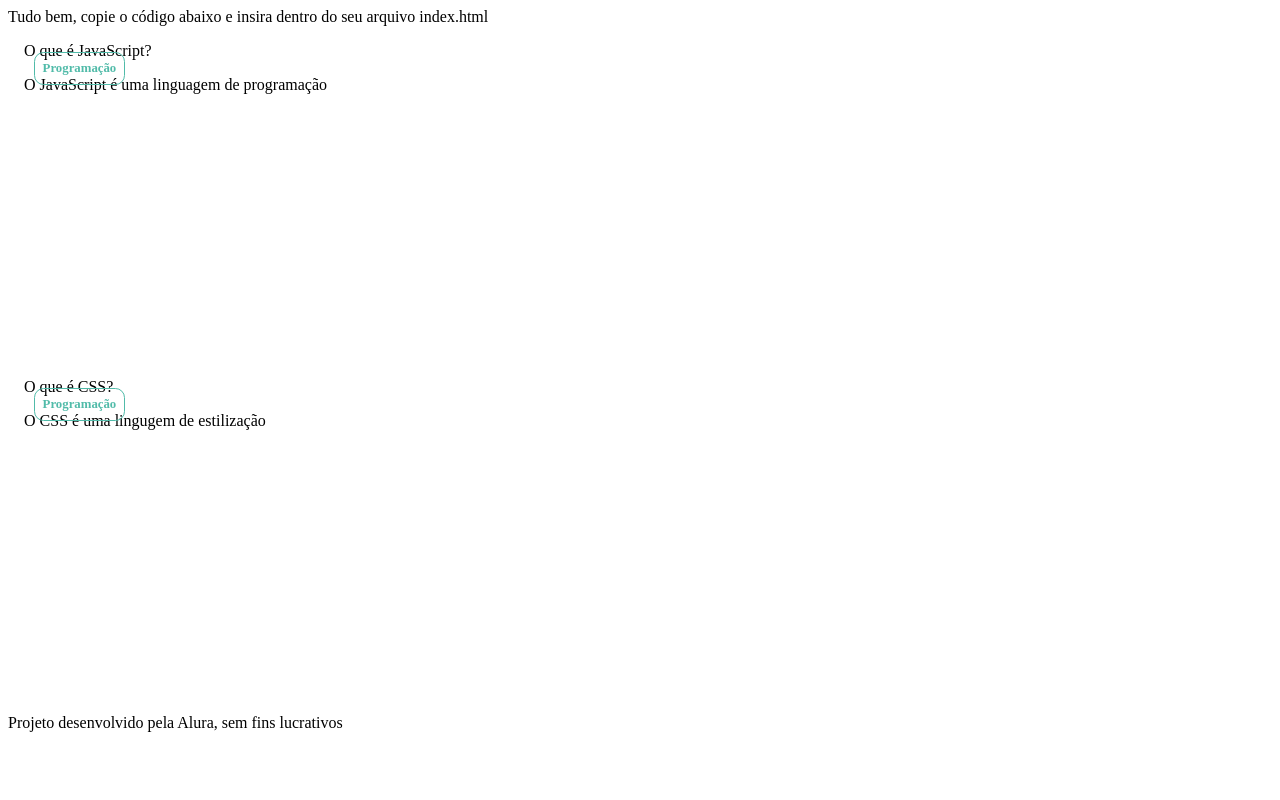
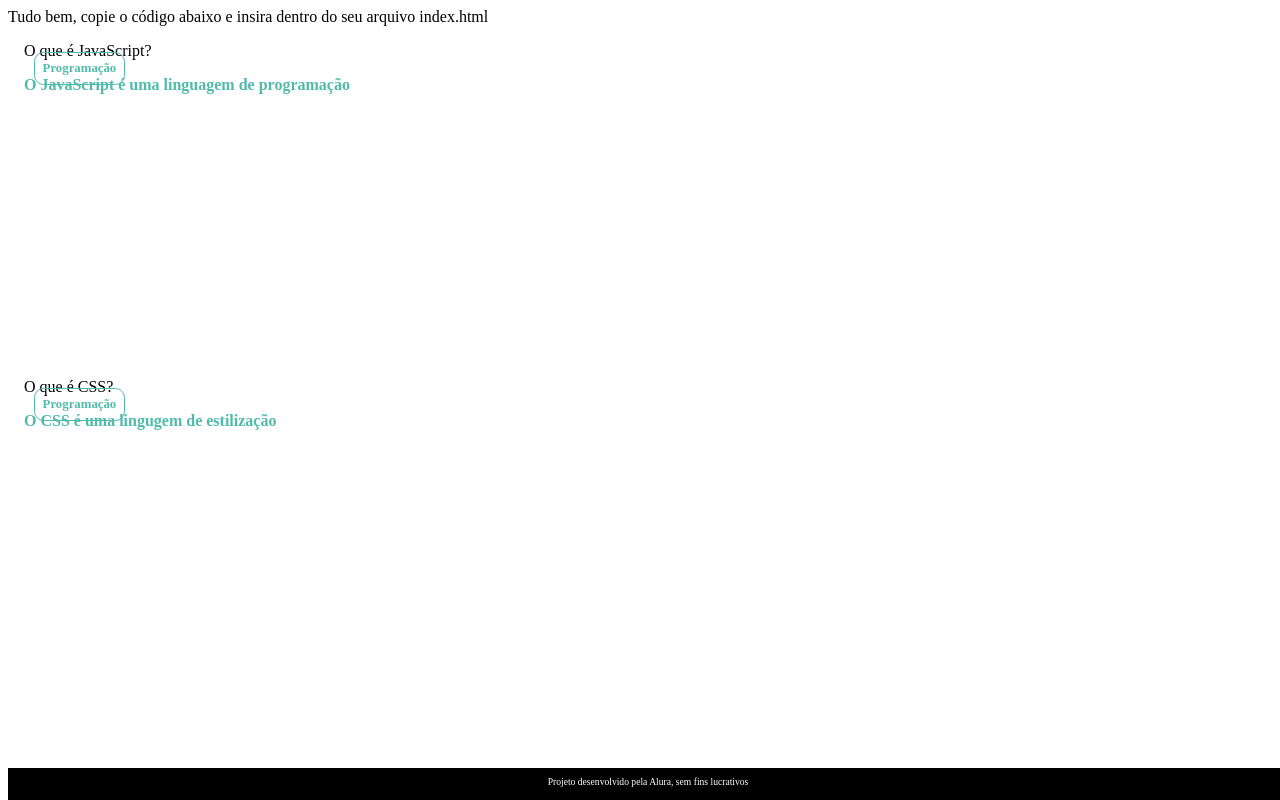
Before and after one commit to mateusschmidt1/repositorio-que-a-professora-quer, a plain HTML site: page index.html in a window 1280 px wide. Drawn offline with Linux system fonts and the light colour scheme; files that its build step writes are made by us from their sources; a web font is replaced by a local one.

Commit message:
Update style.css

```diff
--- a/style.css
+++ b/style.css
@@ -26,3 +26,20 @@ body {
   border-radius: 0.6rem;
   font-size: 1vw;
 }
+.cartao__conteudo__resposta p {
+  color: var(--card-back-color);
+  font-weight: 700;
+}
+footer {
+  background-color: black;
+  color: white;
+  position: fixed;
+  bottom: 0;
+  width: 100%;
+  height: 2rem;
+}
+footer p {
+  text-align: center;
+  font-size: 0.6rem;
+  margin-top: 0.5rem;
+}
```
